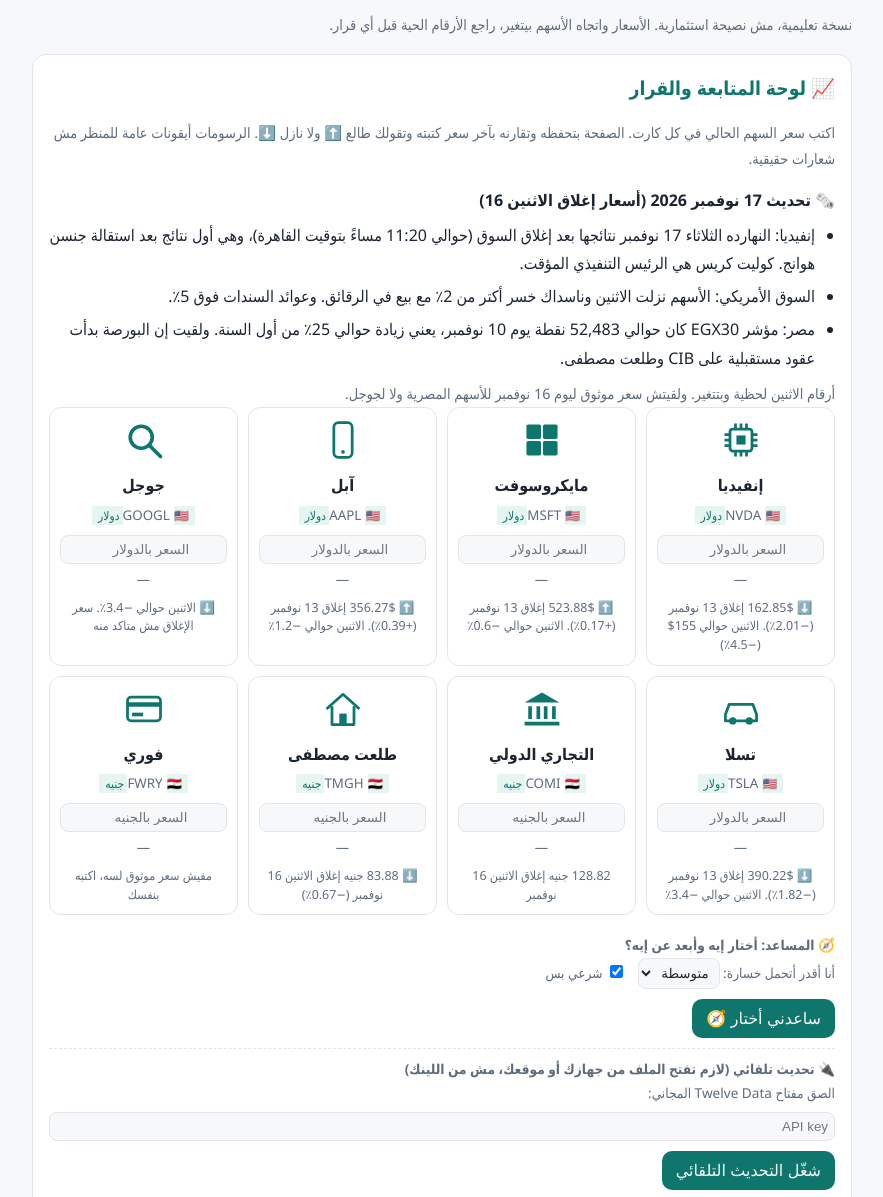
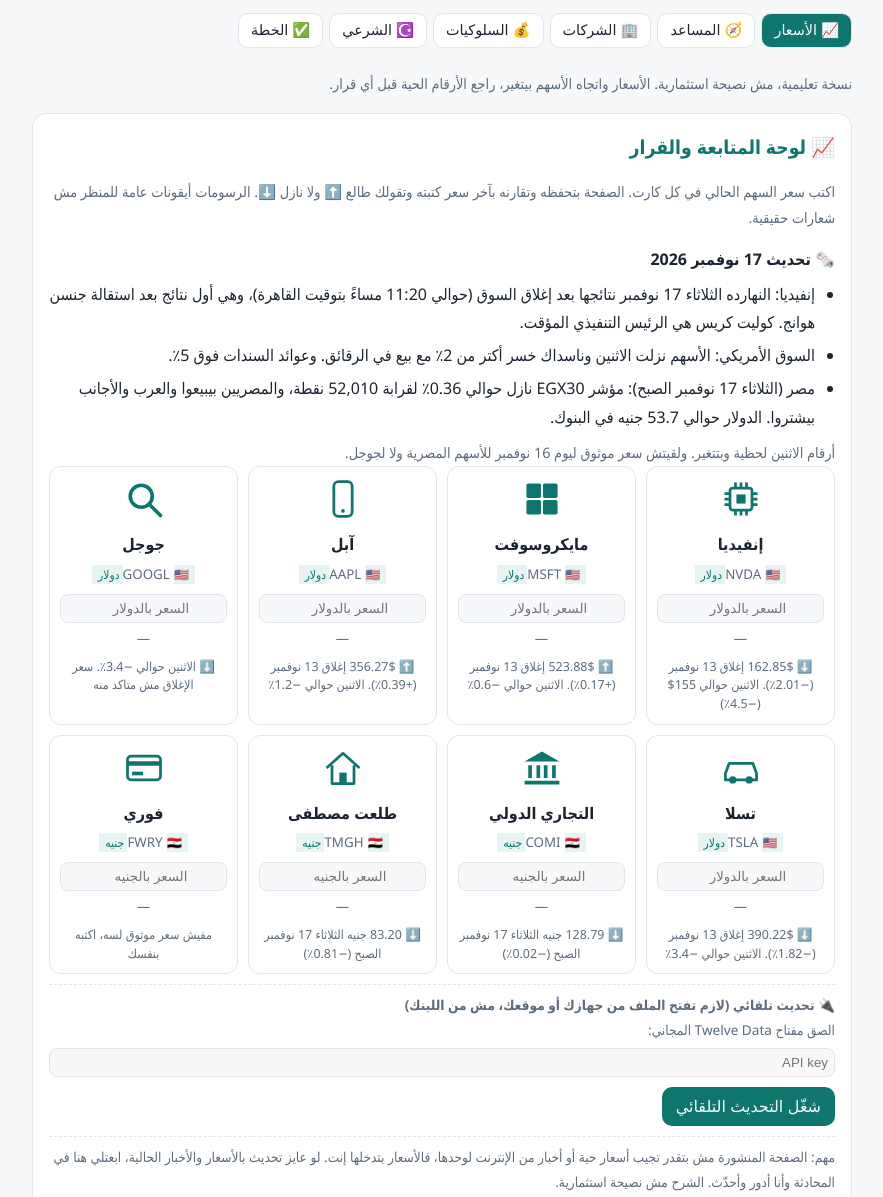
Before and after one commit to apdo756290aa-svg/Financial-stocks, a plain HTML site: page index.html in a window 1280 px wide. Shown: the part 70-1267 px from the top of the page, without its empty margins (198-1081 px from the left). Drawn offline with Linux system fonts and the light colour scheme.

Commit message:
Update index.html

```diff
--- a/index.html
+++ b/index.html
@@ -34,24 +34,37 @@ ul,ol{padding-inline-start:20px;margin:6px 0}
 .up{color:#15803d;font-weight:700}.dn{color:#dc2626;font-weight:700}
 button{background:var(--ac);color:var(--bg);border:0;border-radius:10px;padding:10px 14px;font-size:1rem;margin-top:10px}
 #ai{white-space:pre-wrap;margin-top:10px}
+.tabs{display:flex;gap:6px;overflow-x:auto;position:sticky;top:0;background:var(--bg);padding:8px 0;z-index:5}
+.tabs button{margin:0;white-space:nowrap;background:var(--card);color:var(--tx);border:1px solid var(--ln);padding:8px 12px;font-size:.9rem}
+.tabs button.on{background:var(--ac);color:var(--bg)}
+[data-tab]{display:none}[data-tab].on{display:block}
 </style>
 </head>
 <body>
 <main>
 <h1><span class="ico">📊</span> مذكرة الثقافة المالية الشاملة</h1>
+<nav class="tabs" id="tb"><button data-go="prices">📈 الأسعار</button><button data-go="helper">🧭 المساعد</button><button data-go="companies">🏢 الشركات</button><button data-go="habits">💰 السلوكيات</button><button data-go="sharia">☪️ الشرعي</button><button data-go="plan">✅ الخطة</button></nav>
 <p class="sub">نسخة تعليمية، مش نصيحة استثمارية. الأسعار واتجاه الأسهم بيتغير، راجع الأرقام الحية قبل أي قرار.</p>
 
-<section>
+<section data-tab="prices">
 <h2>📈 لوحة المتابعة والقرار</h2>
 <p class="sub">اكتب سعر السهم الحالي في كل كارت. الصفحة بتحفظه وتقارنه بآخر سعر كتبته وتقولك طالع ⬆️ ولا نازل ⬇️. الرسومات أيقونات عامة للمنظر مش شعارات حقيقية.</p>
-<div class="news"><b>🗞️ تحديث 17 نوفمبر 2026 (أسعار إغلاق الاثنين 16)</b>
+<div class="news"><b>🗞️ تحديث 17 نوفمبر 2026</b>
 <ul>
 <li>إنفيديا: النهارده الثلاثاء 17 نوفمبر نتائجها بعد إغلاق السوق (حوالي 11:20 مساءً بتوقيت القاهرة)، وهي أول نتائج بعد استقالة جنسن هوانج. كوليت كريس هي الرئيس التنفيذي المؤقت.</li>
 <li>السوق الأمريكي: الأسهم نزلت الاثنين وناسداك خسر أكتر من 2٪ مع بيع في الرقائق. وعوائد السندات فوق 5٪.</li>
-<li>مصر: مؤشر EGX30 كان حوالي 52,483 نقطة يوم 10 نوفمبر، يعني زيادة حوالي 25٪ من أول السنة. ولقيت إن البورصة بدأت عقود مستقبلية على CIB وطلعت مصطفى.</li>
+<li>مصر (الثلاثاء 17 نوفمبر الصبح): مؤشر EGX30 نازل حوالي 0.36٪ لقرابة 52,010 نقطة، والمصريين بيبيعوا والعرب والأجانب بيشتروا. الدولار حوالي 53.7 جنيه في البنوك.</li>
 </ul>
 <small class="sub">أرقام الاثنين لحظية وبتتغير. ولقيتش سعر موثوق ليوم 16 نوفمبر للأسهم المصرية ولا لجوجل.</small></div>
 <div class="grid" id="g"></div>
+<div class="note"><b>🔌 تحديث تلقائي (لازم تفتح الملف من جهازك أو موقعك، مش من اللينك)</b><br>
+الصق مفتاح Twelve Data المجاني:<br><input id="key" placeholder="API key" style="width:100%;box-sizing:border-box;padding:6px;margin-top:6px;border:1px solid var(--ln);border-radius:8px;background:var(--bg);color:var(--tx)">
+<button id="live">شغّل التحديث التلقائي</button> <span id="lv"></span></div>
+
+<p class="note">مهم: الصفحة المنشورة مش بتقدر تجيب أسعار حية أو أخبار من الإنترنت لوحدها، فالأسعار بتدخلها إنت. لو عايز تحديث بالأسعار والأخبار الحالية، ابعتلي هنا في المحادثة وأنا أدور وأحدّث. الشرح مش نصيحة استثمارية.</p>
+</section>
+<section data-tab="helper">
+<h2>🧭 المساعد</h2>
 <div class="note" style="border-top:0">
 <b>🧭 المساعد: أختار إيه وأبعد عن إيه؟</b><br>
 أنا أقدر أتحمل خسارة:
@@ -61,13 +74,8 @@ button{background:var(--ac);color:var(--bg);border:0;border-radius:10px;padding:
 <div id="av" style="white-space:pre-wrap;margin-top:10px"></div></div>
 <button id="ask" hidden>اسألني: أعمل إيه؟ 🤔</button>
 <div id="ai"></div>
-<div class="note"><b>🔌 تحديث تلقائي (لازم تفتح الملف من جهازك أو موقعك، مش من اللينك)</b><br>
-الصق مفتاح Twelve Data المجاني:<br><input id="key" placeholder="API key" style="width:100%;box-sizing:border-box;padding:6px;margin-top:6px;border:1px solid var(--ln);border-radius:8px;background:var(--bg);color:var(--tx)">
-<button id="live">شغّل التحديث التلقائي</button> <span id="lv"></span></div>
-
-<p class="note">مهم: الصفحة المنشورة مش بتقدر تجيب أسعار حية أو أخبار من الإنترنت لوحدها، فالأسعار بتدخلها إنت. لو عايز تحديث بالأسعار والأخبار الحالية، ابعتلي هنا في المحادثة وأنا أدور وأحدّث. الشرح مش نصيحة استثمارية.</p>
 </section>
-<section>
+<section data-tab="companies">
 <h2>١) الشركات بتبيع إيه، وإيه اللي بيحرك سهمها</h2>
 <h3>🇺🇸 البورصة الأمريكية</h3>
 <div class="scroll"><table>
@@ -93,7 +101,7 @@ button{background:var(--ac);color:var(--bg);border:0;border-radius:10px;padding:
 <p class="note">ما فيش جدول بيقول "طالع" أو "نازل" ثابت: ده بيتغير يومياً. اللي بنتعلمه هنا هو <b>ليه</b> السهم بيتحرك.</p>
 </section>
 
-<section>
+<section data-tab="habits">
 <h2>٢) السلوكيات المالية اليومية</h2>
 <div class="scroll"><table>
 <tr><th>عادة بتضيع الفلوس</th><th>البديل الذكي</th></tr>
@@ -106,7 +114,7 @@ button{background:var(--ac);color:var(--bg);border:0;border-radius:10px;padding:
 </table></div>
 </section>
 
-<section>
+<section data-tab="sharia">
 <h2>٣) البوصلة الشرعية</h2>
 <p><b>شروط الأسهم الحلال (المعايير الشائعة):</b></p>
 <ul>
@@ -118,7 +126,7 @@ button{background:var(--ac);color:var(--bg);border:0;border-radius:10px;padding:
 <p class="note">أمثلة: البنك التجاري الدولي (بنك تقليدي) وإيسترن (تبغ) مش مناسبين شرعياً. أي شركة تانية لازم تتراجع على <b>مؤشر EGX 33 الشرعي</b> أو تطبيقات فحص شرعي (مثل Musaffa) أو رأي جهة شرعية موثوقة، لأن الأرقام بتتغير كل ربع سنة.</p>
 </section>
 
-<section>
+<section data-tab="plan">
 <h2>٤) خطة عمل تبدأ بيها النهاردة</h2>
 <ol>
 <li>سجّل مصاريفك أسبوع واحد بس، من غير ما تغيّر حاجة.</li>
@@ -142,7 +150,7 @@ button{background:var(--ac);color:var(--bg);border:0;border-radius:10px;padding:
 <script>
 (function(){
 var L=[["NVDA","إنفيديا","chip"],["MSFT","مايكروسوفت","win"],["AAPL","آبل","phone"],["GOOGL","جوجل","search"],["TSLA","تسلا","car"],["COMI","التجاري الدولي","bank"],["TMGH","طلعت مصطفى","home"],["FWRY","فوري","pay"]];
-var SN={NVDA:["dn","162.85$ إغلاق 13 نوفمبر (−2.01٪). الاثنين حوالي 155$ (−4.5٪)"],MSFT:["up","523.88$ إغلاق 13 نوفمبر (+0.17٪). الاثنين حوالي −0.6٪"],AAPL:["up","356.27$ إغلاق 13 نوفمبر (+0.39٪). الاثنين حوالي −1.2٪"],GOOGL:["dn","الاثنين حوالي −3.4٪. سعر الإغلاق مش متاكد منه"],COMI:["nt","128.82 جنيه إغلاق الاثنين 16 نوفمبر"],TMGH:["dn","83.88 جنيه إغلاق الاثنين 16 نوفمبر (−0.67٪)"],TSLA:["dn","390.22$ إغلاق 13 نوفمبر (−1.82٪). الاثنين حوالي −3.4٪"]};
+var SN={NVDA:["dn","162.85$ إغلاق 13 نوفمبر (−2.01٪). الاثنين حوالي 155$ (−4.5٪)"],MSFT:["up","523.88$ إغلاق 13 نوفمبر (+0.17٪). الاثنين حوالي −0.6٪"],AAPL:["up","356.27$ إغلاق 13 نوفمبر (+0.39٪). الاثنين حوالي −1.2٪"],GOOGL:["dn","الاثنين حوالي −3.4٪. سعر الإغلاق مش متاكد منه"],COMI:["dn","128.79 جنيه الثلاثاء 17 نوفمبر الصبح (−0.02٪)"],TMGH:["dn","83.20 جنيه الثلاثاء 17 نوفمبر الصبح (−0.81٪)"],TSLA:["dn","390.22$ إغلاق 13 نوفمبر (−1.82٪). الاثنين حوالي −3.4٪"]};
 var EG={COMI:1,TMGH:1,FWRY:1};
 var D={};try{D=JSON.parse(localStorage.getItem("wl")||"{}")}catch(e){}
 function save(){try{localStorage.setItem("wl",JSON.stringify(D))}catch(e){}}
@@ -188,7 +196,7 @@ document.getElementById("live").onclick=function(){go();clearInterval(timer);tim
 var N={NVDA:"إنفيديا",MSFT:"مايكروسوفت",AAPL:"آبل",GOOGL:"جوجل",TSLA:"تسلا",COMI:"التجاري الدولي",TMGH:"طلعت مصطفى",FWRY:"فوري"};
 var EGX={COMI:1,TMGH:1,FWRY:1};
 var P={NVDA:{r:3,s:"غالباً",n:"نتائجها 17 نوفمبر ممكن تقلب السهم"},MSFT:{r:2,s:"غالباً"},AAPL:{r:2,s:"غالباً"},GOOGL:{r:2,s:"غالباً"},TSLA:{r:3,s:"غالباً"},COMI:{r:2,s:"لا",n:"بنك تقليدي"},TMGH:{r:2,s:"فحص",n:"عقارات ومديونية، لازم تفحص نسبة الدين"},FWRY:{r:3,s:"فحص",n:"شركة نمو وتقلبها عالي"}};
-var CH={NVDA:-4.5,MSFT:-0.6,AAPL:-1.2,GOOGL:-3.4,TSLA:-3.4,TMGH:-0.67};
+var CH={NVDA:-4.5,MSFT:-0.6,AAPL:-1.2,GOOGL:-3.4,TSLA:-3.4,TMGH:-0.81,COMI:-0.02};
 document.getElementById("adv").onclick=function(){
 var r=+document.getElementById("rk").value,sh=document.getElementById("sh").checked,D={};
 try{D=JSON.parse(localStorage.getItem("wl")||"{}")}catch(e){}
@@ -209,5 +217,13 @@ var h=function(a,i){return a.length?a.map(function(x){return i+" "+x}).join("\n\
 document.getElementById("av").textContent=h(out.ok,"✅")+h(out.mid,"⚠️")+h(out.no,"❌")+"قبل أي حاجة: صندوق الطوارئ الأول، وما تستثمرش فلوس محتاجها قريب. ده مساعد تعليمي بقواعد بسيطة، مش نصيحة استثمارية.";
 }})();
 </script>
+<script>
+(function(){var ok=["prices","helper","companies","habits","sharia","plan"];
+function show(){var h=(location.hash||"").slice(1);if(ok.indexOf(h)<0)h="prices";
+document.querySelectorAll("[data-tab]").forEach(function(e){e.classList.toggle("on",e.getAttribute("data-tab")===h)});
+document.querySelectorAll("#tb button").forEach(function(b){b.classList.toggle("on",b.getAttribute("data-go")===h)});}
+document.querySelectorAll("#tb button").forEach(function(b){b.onclick=function(){location.hash=b.getAttribute("data-go");show();window.scrollTo(0,0)}});
+window.addEventListener("hashchange",show);show();})();
+</script>
 </body>
 </html>
```
